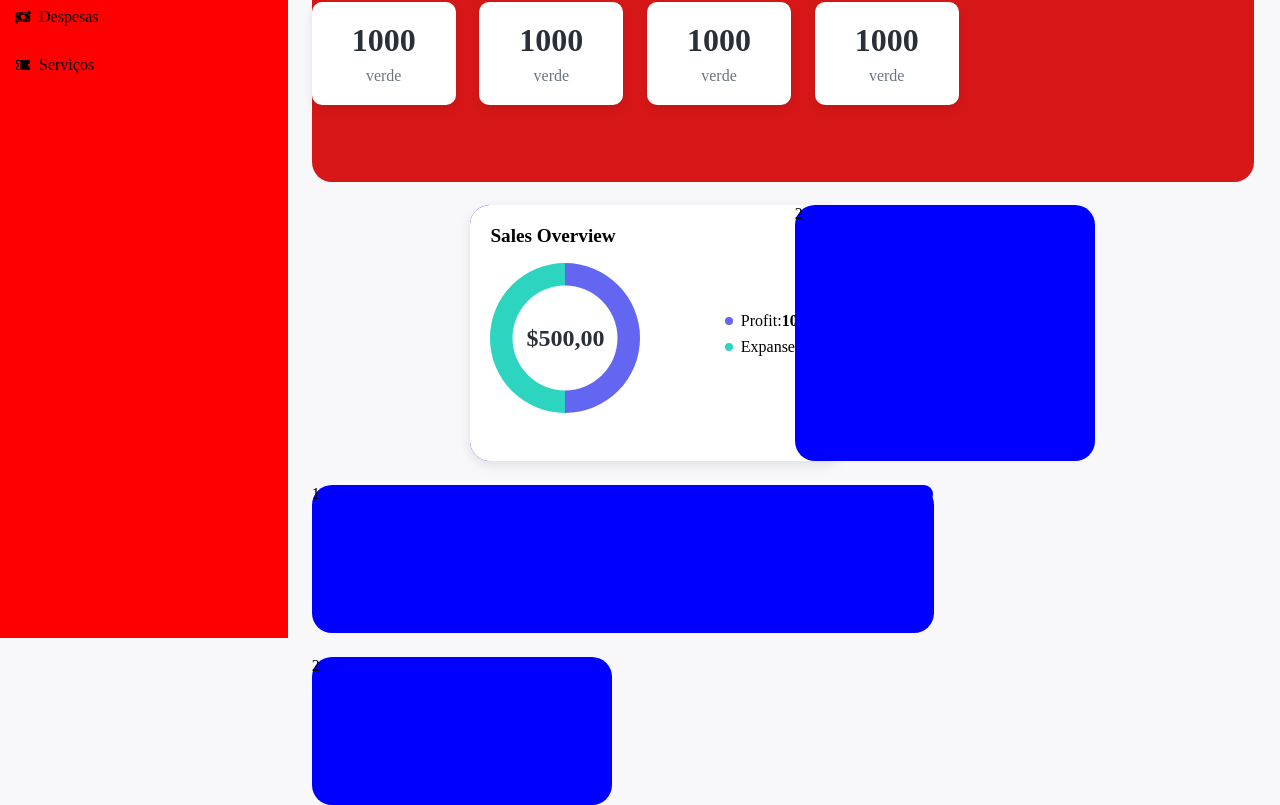
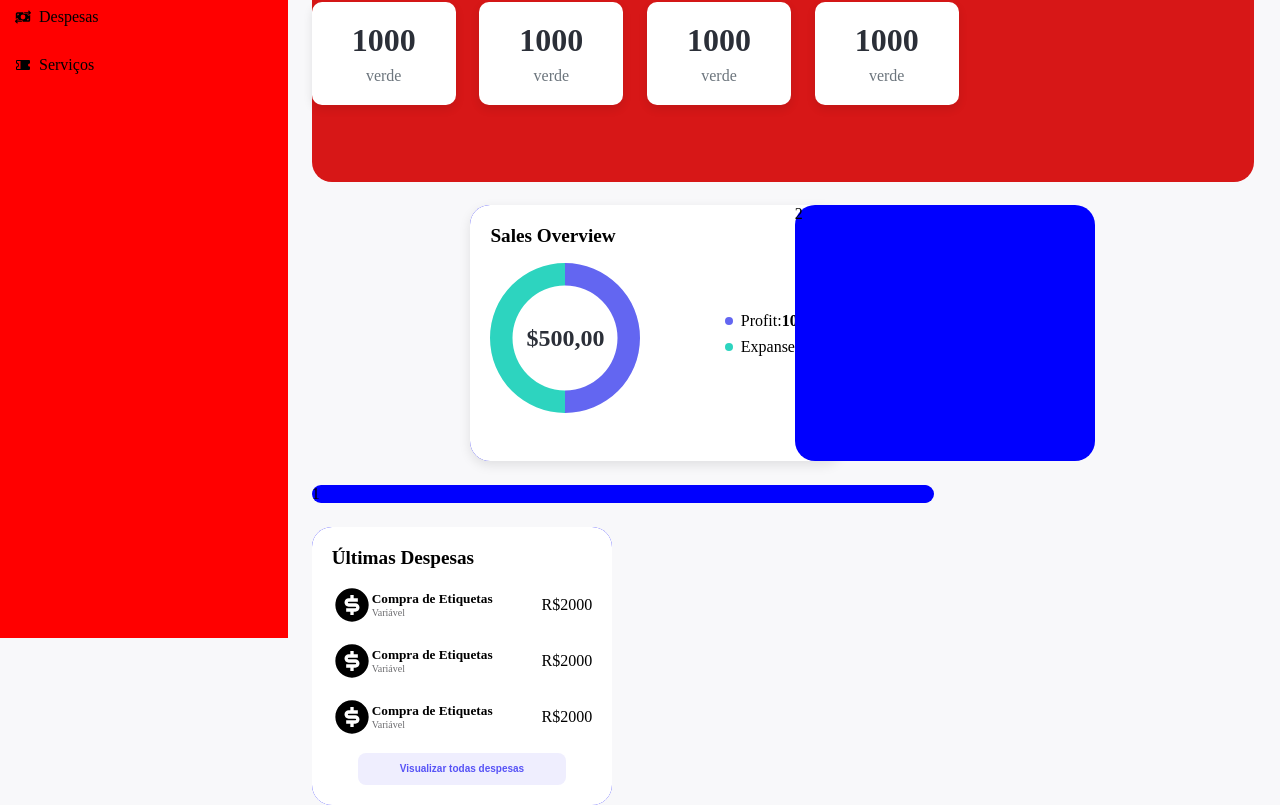
Before and after one commit to italo1033/asset-stock, a Next.js app: page / in a window 1280 px wide. Shown: the part 162-967 px from the top of the page. Built offline with nearby package versions, Linux system fonts and the light colour scheme.

Commit message:
adicionando LastExpenses

```diff
--- a/src/app/page/dashboard/dashboard.tsx
+++ b/src/app/page/dashboard/dashboard.tsx
@@ -2,6 +2,7 @@ import React, { useState } from 'react';
 import styles from './dashboard.module.css';
 import SalesGraphic from '@/app/components/GraficPage/SalesGraphic';
 import CardInfor from '@/app/components/Cardinfor/cardinfor';
+import LastExpenses from '@/app/components/LastExpenses/lastExpenses';
 
 
 const Dashboard: React.FC<any> = () => {
@@ -26,7 +27,7 @@ const Dashboard: React.FC<any> = () => {
 
         <div className={styles.containerfinal}>
           <div className={styles.item1}>1</div>
-          <div className={styles.item2}>2</div>
+          <div className={styles.item2}><LastExpenses /></div>
         </div>
     </section>
   );
```
